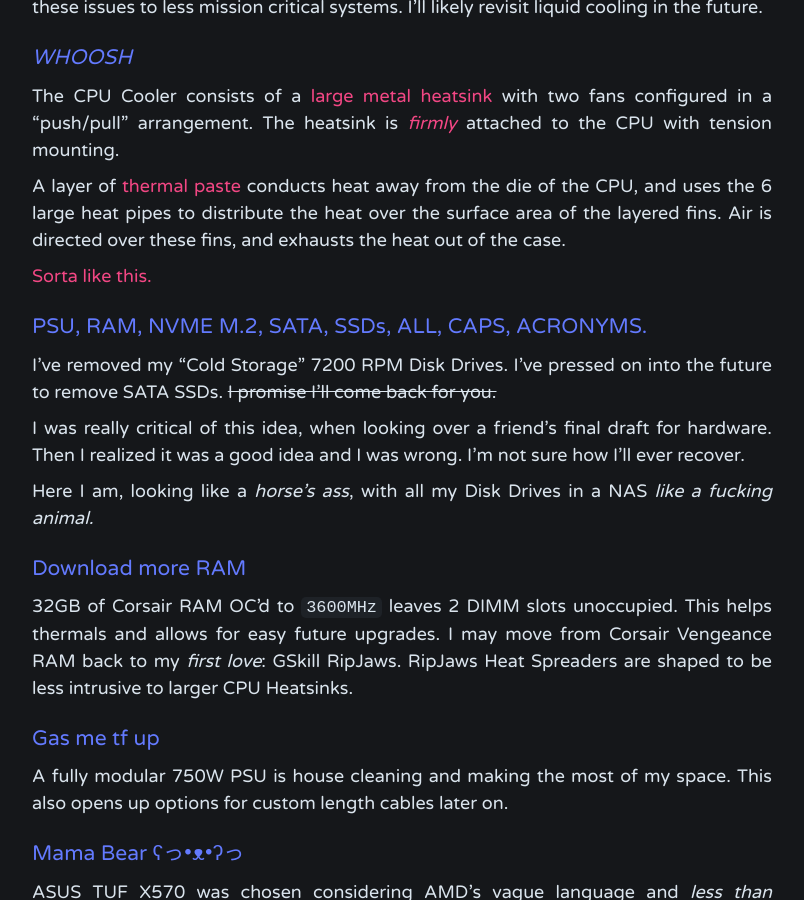
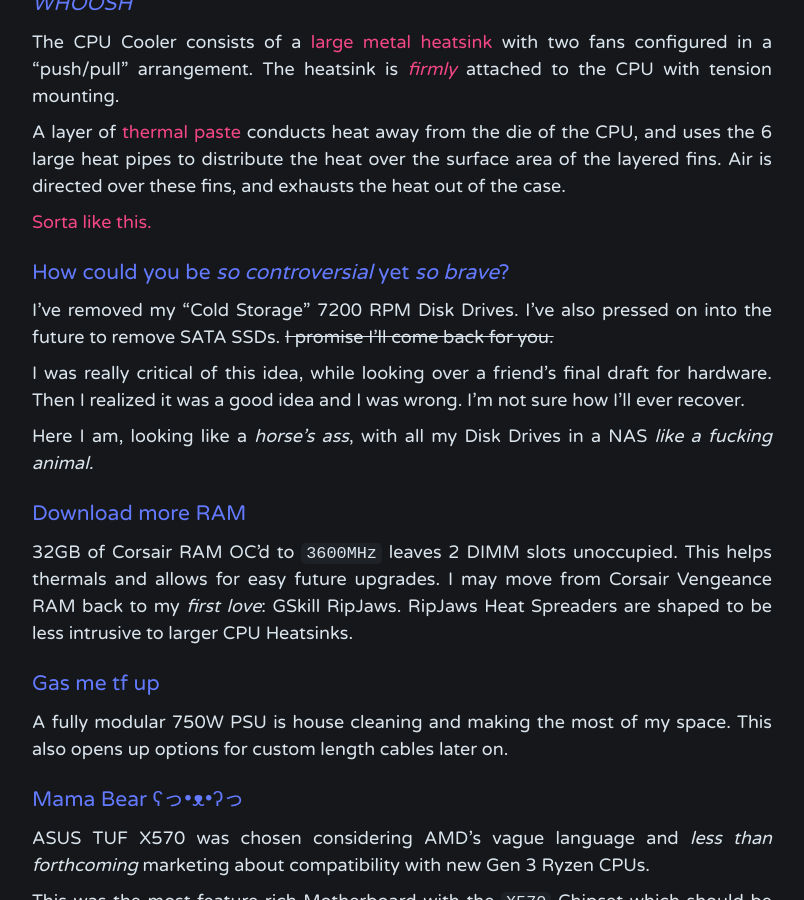
Before and after one commit to matrix8967/text-mainframe-computer-mirror, a Jekyll site: the page built from _posts/2020-07-23-This-Machine.md, in a window 1280 px wide and 900 px high, scrolled down 3818 px. Shown: the whole window, without its empty margins (238-1042 px from the left). Built offline with Jekyll 4.4.1, drawn with Linux system fonts in a browser that asks for light colours; some of the changed text lies outside the part shown.

```diff
--- a/_posts/2020-07-23-This-Machine.md
+++ b/_posts/2020-07-23-This-Machine.md
@@ -66,11 +66,11 @@ A layer of [thermal paste](../../../assets/images/RWB/compounding.jpg) conducts
 
 [Sorta like this.](../../../assets/images/RWB/whoosh.png)
 
-### PSU, RAM, NVME M.2, SATA, SSDs, ALL, CAPS, ACRONYMS.
+### How could you be _so controversial_ yet _so brave_?
 
-I've removed my "Cold Storage" 7200 RPM Disk Drives. I've pressed on into the future to remove SATA SSDs. ~~I promise I'll come back for you.~~
+I've removed my "Cold Storage" 7200 RPM Disk Drives. I've also pressed on into the future to remove SATA SSDs. ~~I promise I'll come back for you.~~
 
-I was really critical of this idea, when looking over a friend's final draft for hardware. Then I realized it was a good idea and I was wrong. I'm not sure how I'll ever recover.
+I was really critical of this idea, while looking over a friend's final draft for hardware. Then I realized it was a good idea and I was wrong. I'm not sure how I'll ever recover.
 
 Here I am, looking like a _horse's ass_, with all my Disk Drives in a NAS _like a fucking animal._
 
```
Also changed, not shown: other parts of _posts/2020-07-23-This-Machine.md (+8 -2 lines), assets/images/RWB/shellbie.png (added).
